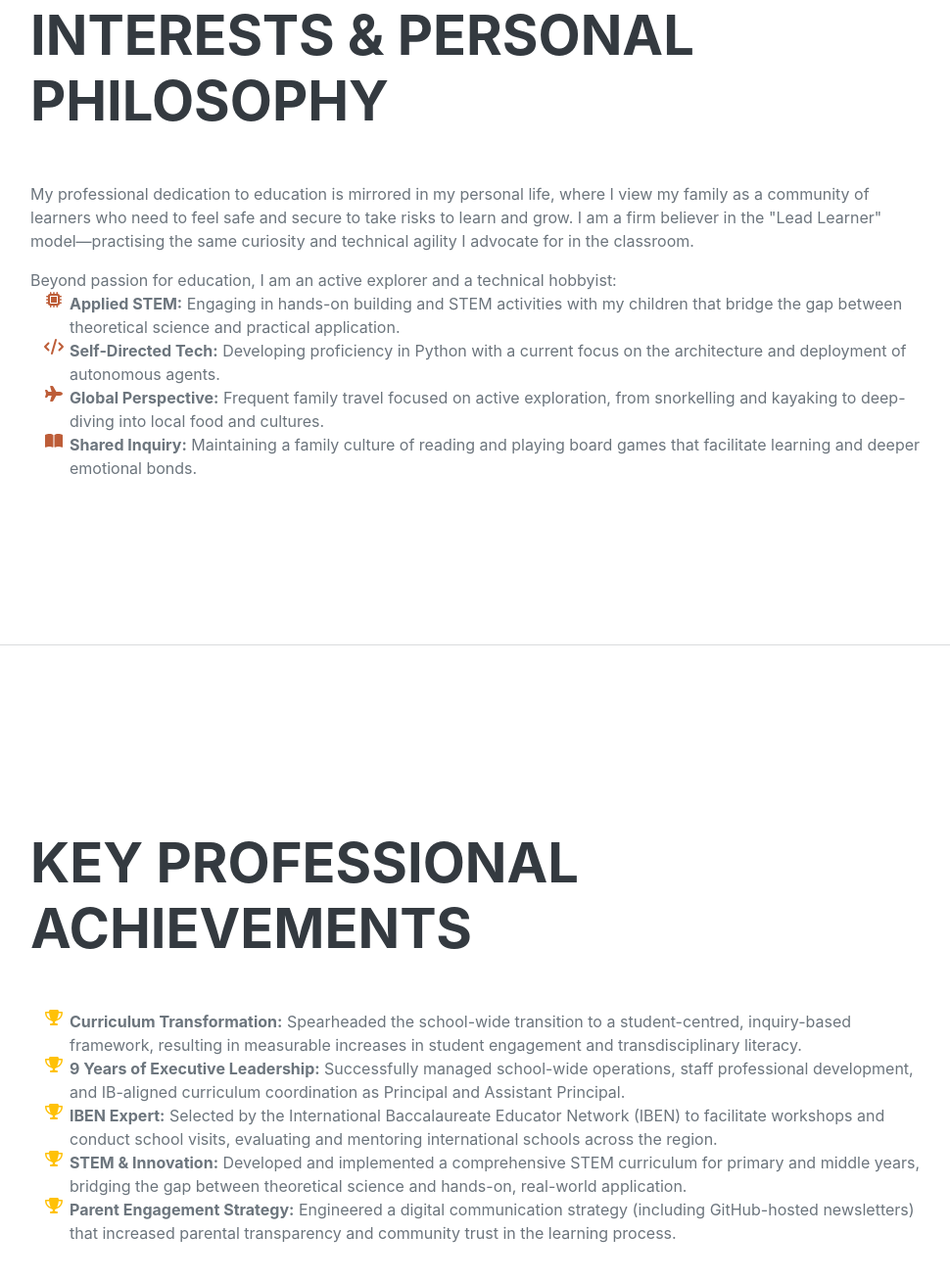
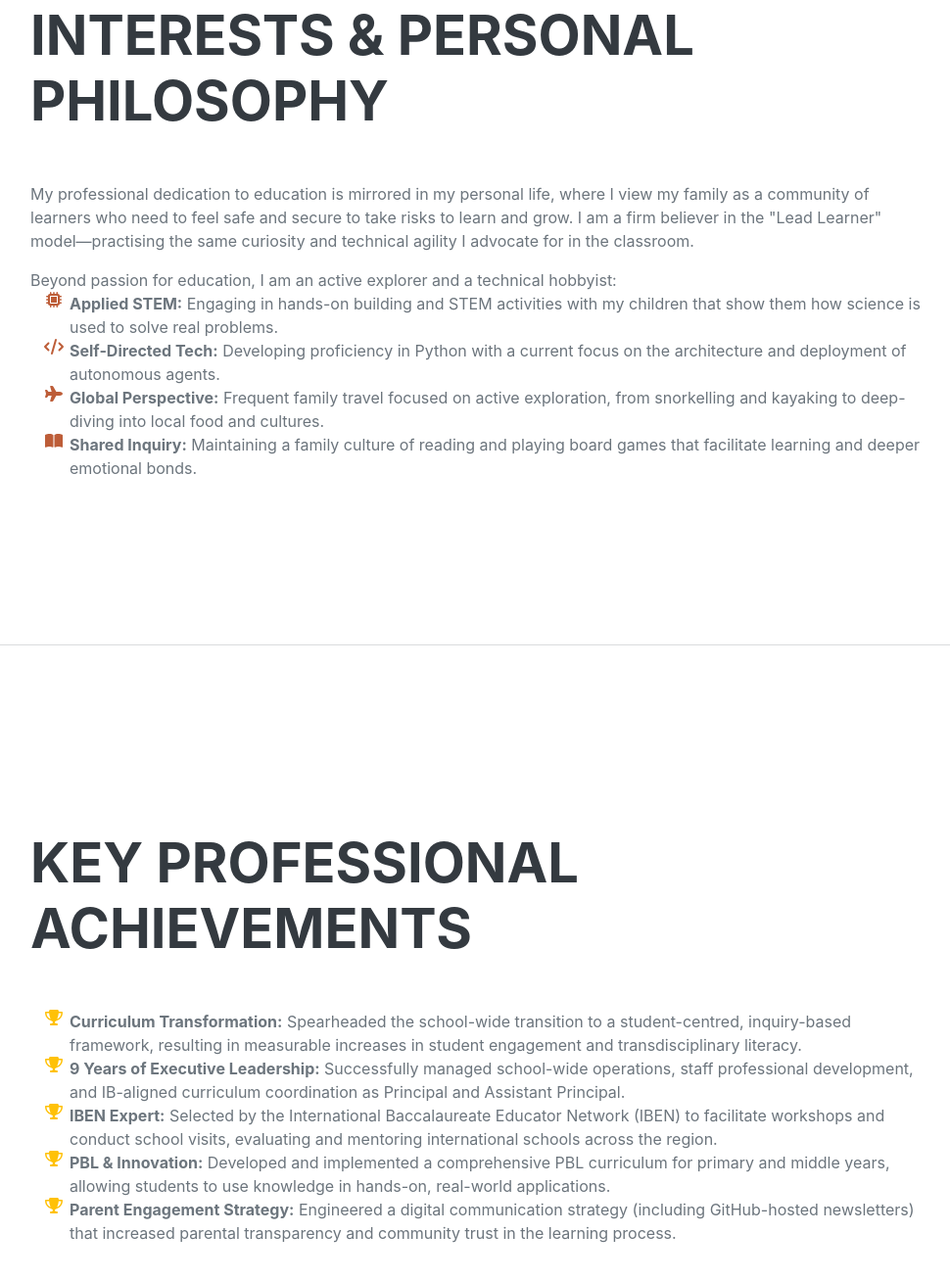
Before and after one commit to gurukomodo/CV_Maths_Coach, a website: page index.html in a window 1280 px wide. Shown: the part 5983-7291 px from the top of the page at 98% size, without its empty margins (289-1259 px from the left). Drawn offline with nearby package versions, Linux system fonts and the light colour scheme; a web font is replaced by a local one.

Commit message:
Update descriptions for STEM and PBL sections

```diff
--- a/index.html
+++ b/index.html
@@ -230,7 +230,7 @@
         <p>My professional dedication to education is mirrored in my personal life, where I view my family as a community of learners who need to feel safe and secure to take risks to learn and grow. I am a firm believer in the "Lead Learner" model—practising the same curiosity and technical agility I advocate for in the classroom.</p>
         <p class="mb-0">Beyond passion for education, I am an active explorer and a technical hobbyist:</p>
         <ul class="fa-ul mb-4">
-            <li><span class="fa-li"><i class="fas fa-microchip text-primary"></i></span><strong>Applied STEM:</strong> Engaging in hands-on building and STEM activities with my children that bridge the gap between theoretical science and practical application.</li>
+            <li><span class="fa-li"><i class="fas fa-microchip text-primary"></i></span><strong>Applied STEM:</strong> Engaging in hands-on building and STEM activities with my children that show them how science is used to solve real problems.</li>
             <li><span class="fa-li"><i class="fas fa-code text-primary"></i></span><strong>Self-Directed Tech:</strong> Developing proficiency in Python with a current focus on the architecture and deployment of autonomous agents.</li>
             <li><span class="fa-li"><i class="fas fa-plane text-primary"></i></span><strong>Global Perspective:</strong> Frequent family travel focused on active exploration, from snorkelling and kayaking to deep-diving into local food and cultures.</li>
             <li><span class="fa-li"><i class="fas fa-book-open text-primary"></i></span><strong>Shared Inquiry:</strong> Maintaining a family culture of reading and playing board games that facilitate learning and deeper emotional bonds.</li>
@@ -257,7 +257,7 @@
             </li>
             <li>
                 <span class="fa-li"><i class="fas fa-trophy text-warning"></i></span>
-                <strong>STEM & Innovation:</strong> Developed and implemented a comprehensive STEM curriculum for primary and middle years, bridging the gap between theoretical science and hands-on, real-world application.
+                <strong>PBL & Innovation:</strong> Developed and implemented a comprehensive PBL curriculum for primary and middle years, allowing students to use knowledge in hands-on, real-world applications.
             </li>
             <li>
                 <span class="fa-li"><i class="fas fa-trophy text-warning"></i></span>
```
